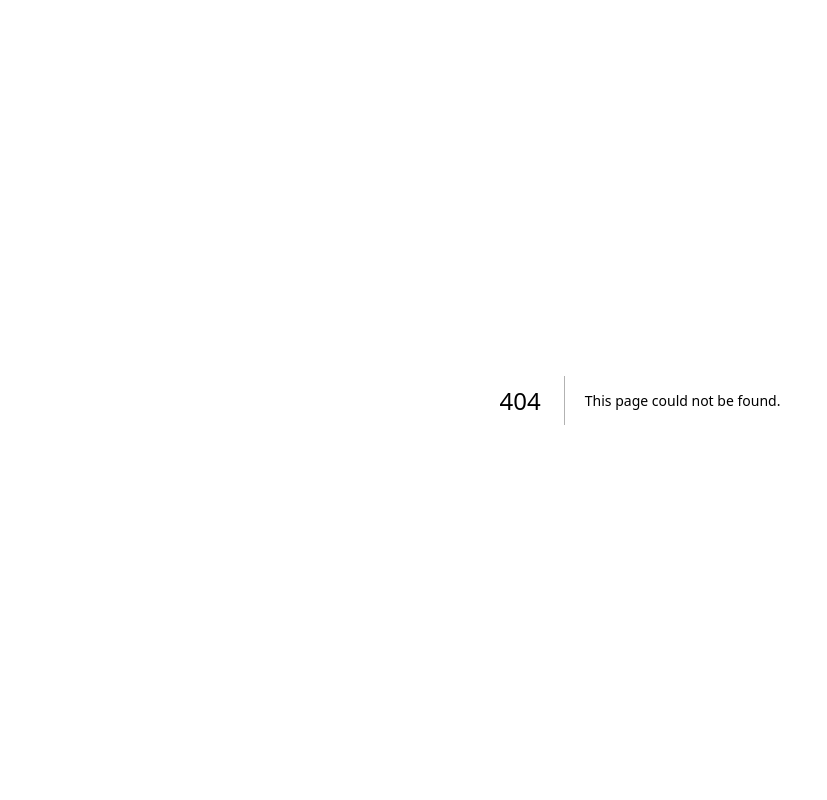
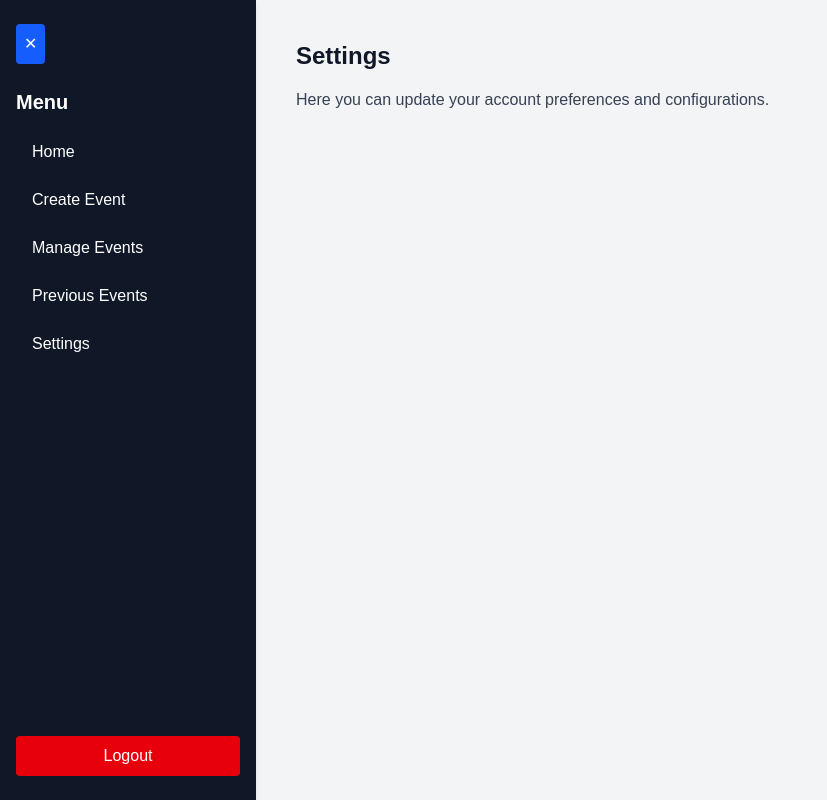
Before and after one commit to TanvirAlamSyed1/pixalportal_website, a Next.js app: page /dashboard/settings in a window 1280 px wide. Before the commit this address had no page. Shown: the whole page, without its empty margins (0-827 px from the left). Built offline with nearby package versions, Linux system fonts and the light colour scheme.

Commit message:
Added setting layout as a fundemental

```diff
--- a/src/app/dashboard/dashboardSidebar.tsx
+++ b/src/app/dashboard/dashboardSidebar.tsx
@@ -32,13 +32,14 @@ export default function Sidebar() {
                 <Link href="/dashboard/create" className="hover:bg-gray-700 px-4 py-2 rounded">Create Event</Link>
                 <Link href="/dashboard/manage" className="hover:bg-gray-700 px-4 py-2 rounded">Manage Events</Link>
                 <Link href="/dashboard/previous" className="hover:bg-gray-700 px-4 py-2 rounded">Previous Events</Link>
+                <Link href="/dashboard/settings" className="hover:bg-gray-700 px-4 py-2 rounded">Settings</Link>
               </nav>
             </>
           )}
         </div>
-
         {/* Logout button at the bottom */}
         {isOpen && (
+
           <button
             onClick={handleLogout}
             className="mt-auto bg-red-600 hover:bg-red-700 w-full py-2 rounded text-white"
--- /dev/null
+++ b/src/app/dashboard/settings/page.tsx
@@ -0,0 +1,8 @@
+export default function SettingsPage() {
+  return (
+    <div>
+      <h1 className="text-2xl font-bold mb-4">Settings</h1>
+      <p className="text-gray-700">Here you can update your account preferences and configurations.</p>
+    </div>
+  );
+}
```
